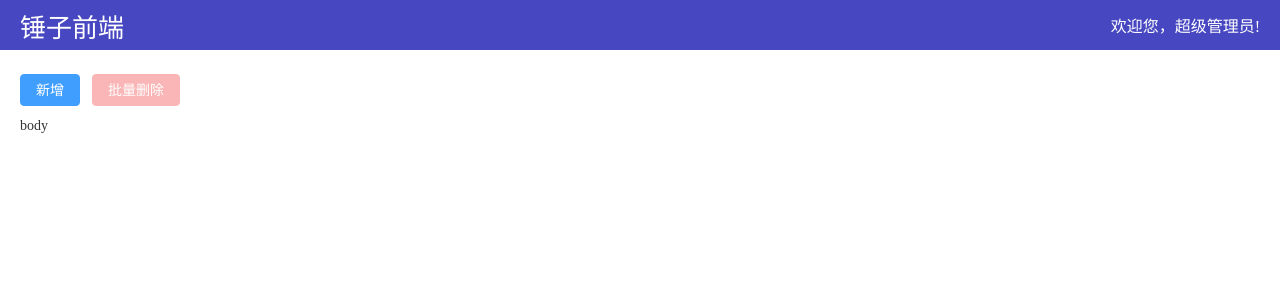
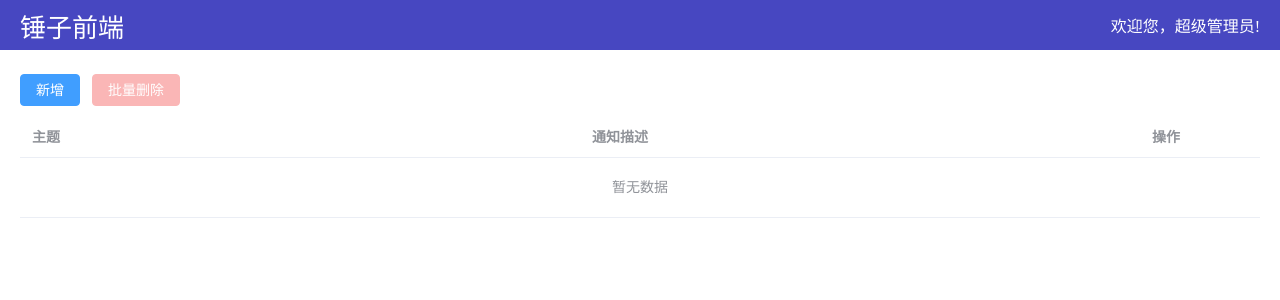
Before and after one commit to cz-frontend/pinia-study, a Vue app: page /home in a window 1280 px wide. Shown: the top 300 px of the page. Built offline with nearby package versions, Linux system fonts and the light colour scheme.

Commit message:
feat: pinia实现通知管理的增删改查

```diff
--- /dev/null
+++ b/src/pages/home/components/TableView.vue
@@ -0,0 +1,36 @@
+<template>
+  <el-table :data="dataSource" empty-text="暂无数据">
+    <el-table-column prop="title" label="主题" />
+    <el-table-column prop="desc" label="通知描述" />
+    <el-table-column label="操作" fixed="right" width="120px">
+      <template #default="{ row, $index }">
+        <el-button type="danger" plain @click="deleteHandle(row, $index)"
+          >删除</el-button
+        >
+      </template>
+    </el-table-column>
+  </el-table>
+</template>
+
+<script setup>
+import { ElMessage } from "element-plus";
+
+const emits = defineEmits(["delete"]);
+
+defineProps({
+  dataSource: {
+    type: Array,
+    default: () => {
+      return [];
+    },
+  },
+});
+
+/**
+ * 删除
+ */
+const deleteHandle = (record, index) => {
+  emits("delete", record, index);
+  ElMessage.success("操作成功");
+};
+</script>
--- a/src/pages/home/index.vue
+++ b/src/pages/home/index.vue
@@ -4,21 +4,40 @@
     @click-operation="handleOperation"
   >
     <template #operation> </template>
-    <template #content> body </template>
+    <template #content>
+      <TableView :data-source="list" @delete="deleteHandle" />
+    </template>
   </AppLayout>
 
   <!-- 弹窗 -->
-  <OperationModal ref="refOperation" />
+  <OperationModal ref="refOperation" @refresh="_loadData" />
 </template>
 
 <script setup>
-import { ref } from "vue";
+import { storeToRefs } from "pinia";
 import { AppLayout } from "@/components";
+import { ref, reactive, onMounted } from "vue";
+import { OperationButtonsConf } from "./config";
 import { useNiticeManage } from "@/store/notice";
 import OperationModal from "./operation-model.vue";
-import { OperationButtonsConf } from "./config/index";
+import TableView from "./components/TableView.vue";
 
 const store = useNiticeManage();
+const { list } = storeToRefs(store);
+
+/**
+ * 初始化页面数据
+ */
+onMounted(() => {
+  _loadData();
+});
+
+/**
+ * 获取列表数据
+ */
+const _loadData = () => {
+  // 业务逻辑
+};
 
 /**
  * 处理操作按钮点击
@@ -40,5 +59,7 @@ const displayModalHandle = (config) => {
 /**
  * 删除
  */
-const deleteHandle = () => {};
+const deleteHandle = (record, index) => {
+  store.deleteList(index);
+};
 </script>
--- a/src/pages/home/operation-model.vue
+++ b/src/pages/home/operation-model.vue
@@ -29,9 +29,11 @@
 <script setup>
 import { ref, reactive, toRefs, defineExpose } from "vue";
 import { useNiticeManage } from "@/store/notice";
-import { CzModal } from "@/base-ui/index";
 import { ElMessage } from "element-plus";
 import { rulesConf } from "./config";
+import { CzModal } from "@/base-ui";
+
+const emits = defineEmits(["refresh"]);
 
 const displayModal = ref(false);
 const formConf = ref({
@@ -63,8 +65,17 @@ const dataFormSubmit = async (formEl) => {
     if (valid) {
       if (formConf.value.type === "added") {
         store.addedList({ id: new Date().getTime(), ...dataForm });
-        ElMessage.success("新增成功");
-        displayModal.value = false;
+        refForm.value.resetFields();
+
+        emits("refresh");
+        ElMessage({
+          type: "success",
+          duration: 800,
+          message: "操作成功",
+          onClose: () => {
+            displayModal.value = false;
+          },
+        });
       }
     }
   });
--- a/src/store/notice.js
+++ b/src/store/notice.js
@@ -11,13 +11,21 @@ export const useNiticeManage = defineStore("noticeManage", {
     };
   },
   actions: {
+    // 新增
     addedList(record) {
-      this.list = [[record], ...this.list];
+      return (this.list = [record, ...this.list]);
+    },
+    // 修改
+    deleteList(index) {
+      return (this.list = this.list.splice(1, index));
     },
   },
   getters: {
     getNoticeTotal() {
       return (this.totalCount = this.list.length);
     },
+    getListData: (state) => {
+      return state.list;
+    },
   },
 });
```
